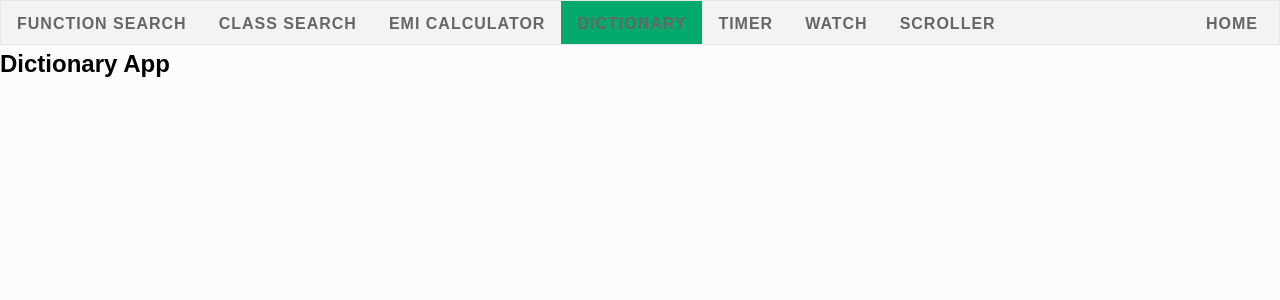
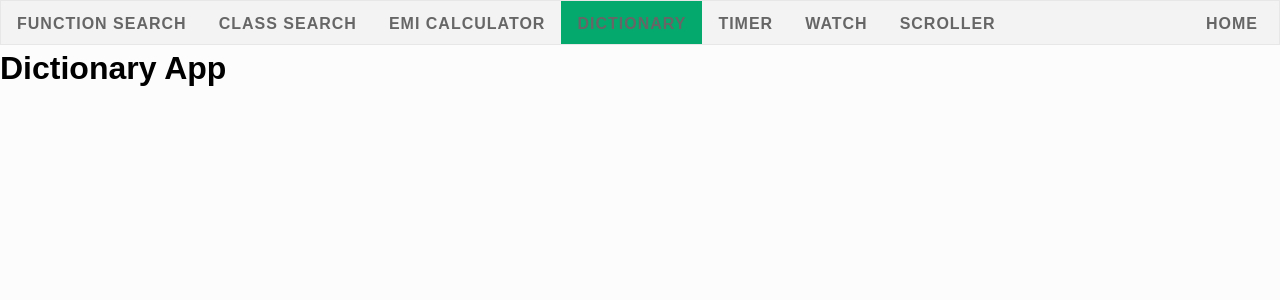
Before and after one commit to Chandan9898Kumar/Search_Bar, a React (Create React App) app: page /DictionaryApp in a window 1280 px wide. Shown: the top 300 px of the page. Built offline with nearby package versions, Linux system fonts and the light colour scheme; no server answers.

Commit message:
chore:improved ui

```diff
--- a/src/Dictionary/DictionaryHome.js
+++ b/src/Dictionary/DictionaryHome.js
@@ -1,9 +1,11 @@
-import React from "react";
+import React,{useState,useEffect} from "react";
 const DictionaryApp = () => {
+
+
   return (
     <>
       <div className="Container">
-        <h2>Dictionary App</h2>
+        <h1>Dictionary App</h1>
       </div>
     </>
   );
```
